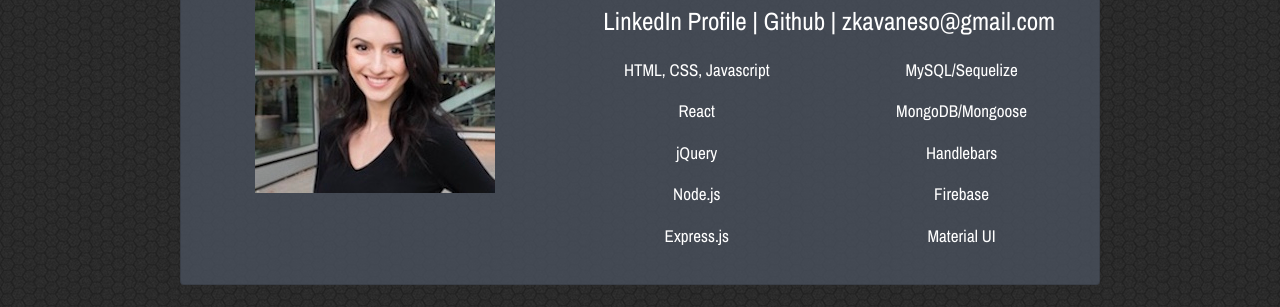
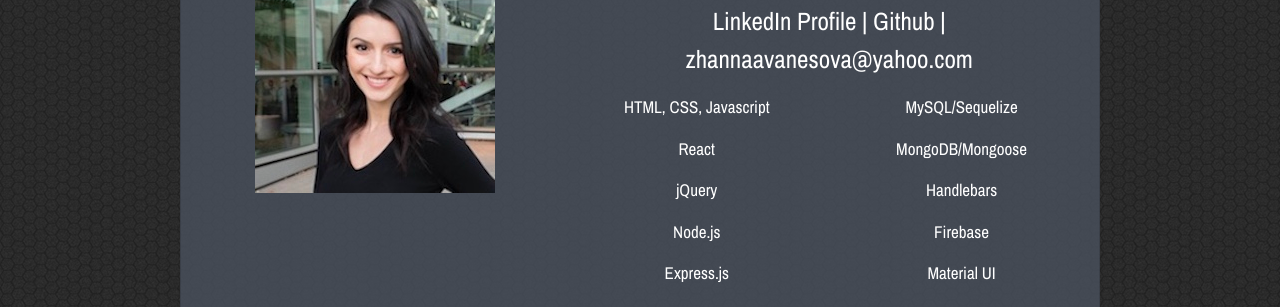
Before and after one commit to zavanesova/my-portfolio, a plain HTML site: page index.html in a window 1280 px wide. Shown: the part 218-525 px from the top of the page. Drawn offline with nearby package versions, Linux system fonts and the light colour scheme; a web font is replaced by a local one.

Commit message:
email update

```diff
--- a/index.html
+++ b/index.html
@@ -26,7 +26,7 @@
                         <div class="col-md-7 text-center">
                             <p class="dev">Full Stack Web Developer</p>
                             <p class="text-center" id="contact"><a class = "link" href = "https://www.linkedin.com/in/zhanna-avanesova-325b1315b/">LinkedIn Profile | </a>
-                                <a class= "link" href = "https://github.com/zavanesova">Github |</a> zkavaneso@gmail.com</p>
+                                <a class= "link" href = "https://github.com/zavanesova">Github |</a> zhannaavanesova@yahoo.com</p>
                             <div class="row">
                                 <div class="col-md-6">
                                     <p>HTML, CSS, Javascript</p>
```
Also changed, not shown: 1 other file.
